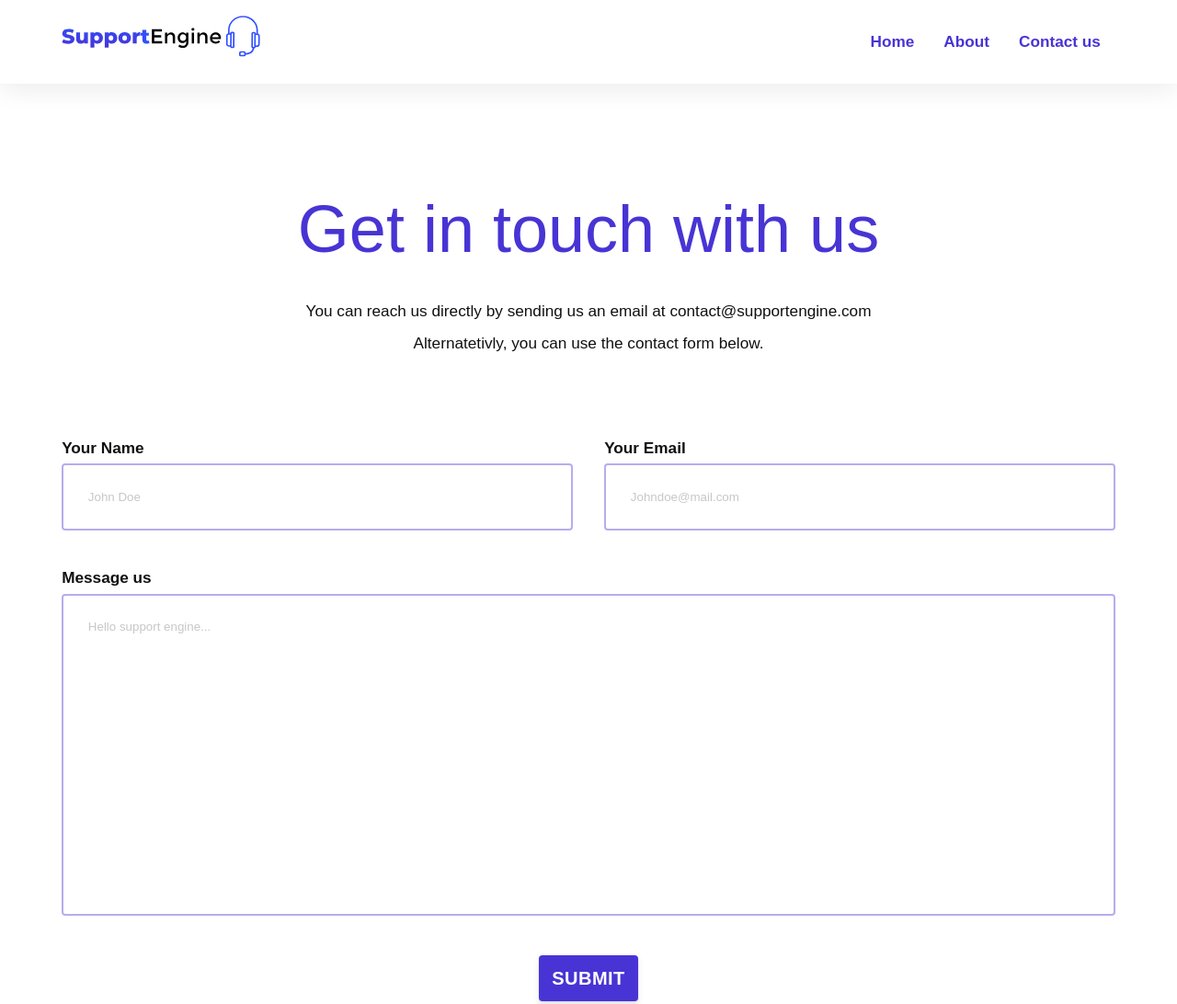
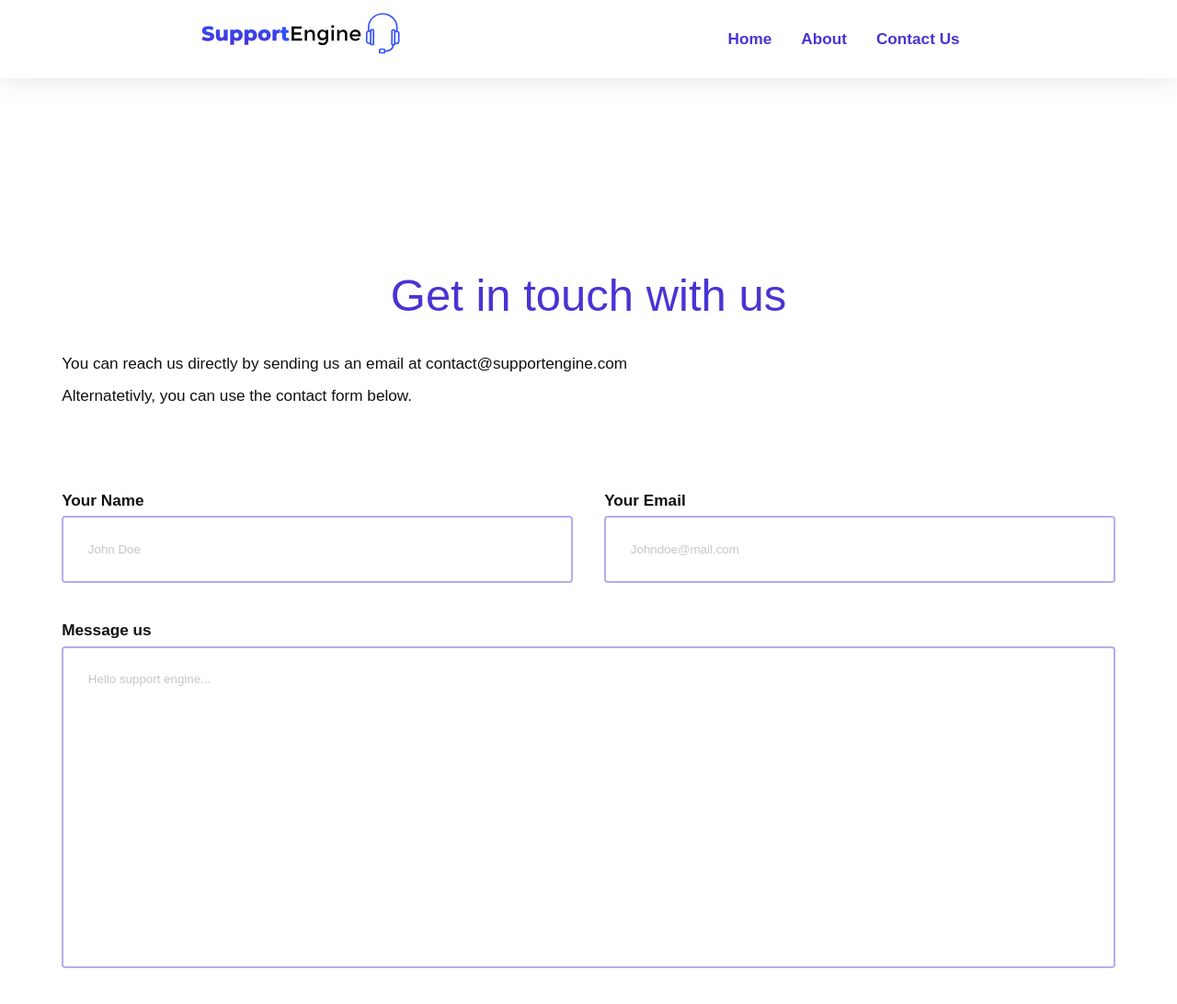
Before and after one commit to TheCodeisthub/SupportEngine, a Gatsby site: page /contact in a window 1280 px wide. Shown: the top 1092 px of the page at 92% size. Built offline with nearby package versions, Linux system fonts and the light colour scheme; Gatsby itself is replaced by a stand-in of ours.

Commit message:
Initial Commit

```diff
--- a/gatsby-config.js
+++ b/gatsby-config.js
@@ -7,6 +7,12 @@
   plugins: [
     `gatsby-plugin-react-helmet`,
     `gatsby-plugin-sass`,
+    {
+      resolve: `gatsby-plugin-styled-components`,
+      options: {
+        // Add any options here
+      },
+    },
     {
       resolve: `gatsby-source-filesystem`,
       options: {
--- a/package.json
+++ b/package.json
@@ -5,6 +5,7 @@
   "version": "0.1.0",
   "author": "Kyle Mathews <mathews.kyle@gmail.com>",
   "dependencies": {
+    "babel-plugin-styled-components": "^1.10.0",
     "gatsby": "^2.4.3",
     "gatsby-image": "^2.0.41",
     "gatsby-plugin-manifest": "^2.1.1",
@@ -12,6 +13,7 @@
     "gatsby-plugin-react-helmet": "^3.0.12",
     "gatsby-plugin-sass": "^2.0.11",
     "gatsby-plugin-sharp": "^2.0.37",
+    "gatsby-plugin-styled-components": "^3.0.7",
     "gatsby-source-filesystem": "^2.0.33",
     "gatsby-transformer-sharp": "^2.1.19",
     "node-sass": "^4.12.0",
@@ -19,7 +21,8 @@
     "react": "^16.8.6",
     "react-dom": "^16.8.6",
     "react-helmet": "^5.2.1",
-    "react-toggle-display": "^2.2.0"
+    "react-toggle-display": "^2.2.0",
+    "styled-components": "^4.2.0"
   },
   "devDependencies": {
     "prettier": "^1.17.1"
--- a/src/components/HomepageComponents/Step1.js
+++ b/src/components/HomepageComponents/Step1.js
@@ -4,7 +4,7 @@
 
 export default function Step1() {
   return (
-    <div className="item1-c">
+    <div className="item1-c item1-aside">
       <aside className="item1">
         <Steps1 />
         <h2 style={{ fontWeight: "500", fontSize: "36px" }}>
--- a/src/components/navbar/Navbar.js
+++ b/src/components/navbar/Navbar.js
@@ -1,27 +1,40 @@
 import React, { Component } from "react"
 import NavbarHeader from "./NavbarHeader"
 import NavbarLinks from "./NavbarLinks"
+import styled from "styled-components"
 
 class Navbar extends Component {
   state = {
-    navbarClicked: false,
+    navbarOpen: false,
   }
 
   handleNavbar = () => {
     this.setState(() => {
-      return { navbarClicked: !this.state.navbarClicked }
+      return { navbarOpen: !this.state.navbarOpen }
     })
   }
   render() {
     return (
-      <header className="nav--header">
-        <nav className="nav container">
-          <NavbarHeader handleNavbar={this.handleNavbar} />
-          <NavbarLinks navbarClicked={this.state.navbarClicked} />
-        </nav>
-      </header>
+      <NavWrapper>
+        <NavbarHeader handleNavbar={this.handleNavbar} />
+        <NavbarLinks navbarOpen={this.state.navbarOpen} />
+      </NavWrapper>
     )
   }
 }
 
+const NavWrapper = styled.nav`
+  box-shadow: 0px 4px 30px rgba(0, 0, 0, 0.09);
+  position: fixed;
+  top: 0;
+  left: 0;
+  right: 0;
+  z-index: 3;
+  background: #ffffff;
+  @media (min-width: 768px) {
+    display: flex;
+    align-items: center;
+  }
+`
+
 export default Navbar
--- a/src/components/navbar/NavbarHeader.js
+++ b/src/components/navbar/NavbarHeader.js
@@ -2,12 +2,14 @@
 import { Link } from "gatsby"
 import logo from "../../images/Logo.svg"
 import menu from "../../images/buger_menu.svg"
+import styled from "styled-components"
 
 class NavbarHeader extends Component {
   render() {
     const { handleNavbar } = this.props
     return (
-      <div className="nav__header--content">
+      <HeaderWrapper>
+        {/* <div className="nav__header--content"> */}
         <Link to="/">
           <img src={logo} width="220px" alt="logo" />
         </Link>
@@ -19,9 +21,30 @@
         >
           <img src={menu} width="40px" alt="menu" />
         </button>
-      </div>
+        {/* </div> */}
+      </HeaderWrapper>
     )
   }
 }
 
+const HeaderWrapper = styled.div`
+  padding: 0.4rem 1rem;
+  display: flex;
+  align-items: center;
+  justify-content: space-between;
+
+  .nav-menu {
+    border: none;
+    background: transparent;
+    outline: none;
+    cursor: pointer;
+  }
+  @media (min-width: 768px) {
+    margin-left: 12.7rem;
+    .nav-menu {
+      display: none;
+    }
+  }
+`
+
 export default NavbarHeader
--- a/src/components/navbar/NavbarLinks.js
+++ b/src/components/navbar/NavbarLinks.js
@@ -1,5 +1,6 @@
 import React, { Component } from "react"
 import { Link } from "gatsby"
+import styled from "styled-components"
 
 class NavbarLinks extends Component {
   state = {
@@ -23,19 +24,54 @@
   }
   render() {
     return (
-      <ul className="nav--lists" clicked={this.props.navbarClicked}>
+      <LinkWrapper open={this.props.navbarOpen}>
+        <nav className="nav">
+          <ul className="nav-lists">
             {this.state.links.map(item => {
               return (
                 <li key={item.id}>
-              <Link to={item.path} className="nav--links">
+                  <Link to={item.path} className="nav--link">
                     {item.name}
                   </Link>
                 </li>
               )
             })}
           </ul>
+        </nav>
+      </LinkWrapper>
     )
   }
 }
 
+const LinkWrapper = styled.ul`
+  .nav--link {
+    display: block;
+    color: #4834d4;
+    padding: 0.5rem 1rem 0.5rem 1rem;
+    font-weight: 700;
+    text-transform: capitalize;
+    transition: 0.4s;
+    &:hover {
+      background: #4834d4;
+      color: #fff;
+      padding: 0.5rem 1rem 0.5rem 1.3rem;
+
+      @media (min-width: 768px) {
+        background: transparent;
+        color: #4834d4;
+        opacity: 0.7;
+      }
+    }
+  }
+  height: ${props => (props.open ? "152px" : "0px")};
+  overflow: hidden;
+  transition: 0.5s;
+
+  @media (min-width: 768px) {
+    height: auto;
+    display: flex;
+    margin-left: auto;
+  }
+`
+
 export default NavbarLinks
--- a/src/pages/contact.js
+++ b/src/pages/contact.js
@@ -9,20 +9,16 @@
     <SEO title="Contact" keywords={[`supportengine`, `contact us`, `form`]} />
     <section className="container contact_c">
       <h2
-        style={{
-          fontWeight: "300",
-          fontSize: "72px",
-          color: "#4834D4",
-          textAlign: "center",
-        }}
+        className="all__section--h2"
+        style={{ lineHeight: "1", textAlign: "center", marginBottom: "2rem" }}
       >
         Get in touch with us
       </h2>
-      <p style={{ textAlign: "center" }}>
+      <p style={{ textAlign: "left" }}>
         You can reach us directly by sending us an email at
         contact@supportengine.com
       </p>
-      <p style={{ textAlign: "center", marginBottom: "10vh" }}>
+      <p style={{ textAlign: "left", marginBottom: "10vh" }}>
         Alternatetivly, you can use the contact form below.
       </p>
       <form className="contact_form">
--- a/src/scss/HomePageStyles/HomeHeader.scss
+++ b/src/scss/HomePageStyles/HomeHeader.scss
@@ -20,10 +20,11 @@
 
     @include desktop {
       display: grid;
-      grid-gap: 2em;
+      grid-gap: 0em;
       grid-template-columns: var(--g-temp-col-2);
       color: #fff;
       text-align: left;
+      margin-top: 20vh;
     }
   }
 
@@ -31,7 +32,7 @@
     width: 100vw;
     font-weight: 500;
     font-size: 6vw;
-    line-height: 39px;
+    line-height: 30px;
     padding: 0 2em 0 2em;
 
     @include desktop {
@@ -63,7 +64,7 @@
     }
   }
   .home__section1--img {
-    width: 452.3px;
+    width: 299.3px;
     margin-top: 3em;
 
     @include desktop {
--- a/src/scss/HomePageStyles/HomeSection2.scss
+++ b/src/scss/HomePageStyles/HomeSection2.scss
@@ -84,4 +84,8 @@
     font-weight: 700;
     font-size: 30px;
   }
+
+  .item1-aside {
+    margin-top: -15vh;
+  }
 }
--- a/src/scss/about.scss
+++ b/src/scss/about.scss
@@ -10,12 +10,14 @@
   }
 
   .about--card {
+    box-shadow: 0 4px 8px 0 rgba(0, 0, 0, 0.2);
+    border-radius: 14px;
+    text-align: center;
+    margin-bottom: 4rem;
     @include desktop {
-      box-shadow: 0 4px 8px 0 rgba(0, 0, 0, 0.2);
-      border-radius: 14px;
       max-width: 350px;
+      margin: 0;
       /* margin: auto; */
-      text-align: center;
     }
 
     .about__card--icon img {
--- a/src/scss/contact.scss
+++ b/src/scss/contact.scss
@@ -20,9 +20,13 @@
 
   .input-c {
     display: grid;
-    grid-column-gap: 2em;
-    grid-template-columns: var(--g-temp-col-2);
-    margin-bottom: 2em;
+    grid-template-columns: var(--g-temp-col-1);
+
+    @include desktop {
+      grid-column-gap: 2em;
+      grid-template-columns: var(--g-temp-col-2);
+      margin-bottom: 2em;
+    }
   }
 
   .input-c input {
--- a/src/scss/layout.scss
+++ b/src/scss/layout.scss
@@ -103,85 +103,102 @@
 // }
 
 .container {
-  // max-width: 1000px;
+  max-width: 1180px;
   margin-left: auto;
   margin-right: auto;
   padding: 1em;
 
+  // @include desktop {
+  //   max-width: 1180px;
+  // }
+}
+
+.nav {
+  max-width: 1180px;
+  margin-left: auto;
+  margin-right: auto;
   @include desktop {
-    max-width: 1180px;
+    padding: 1em;
+  }
+}
+.nav-lists {
+  @include desktop {
+    display: flex;
+    align-items: center;
+    margin-left: auto;
+    margin-right: 12.7rem;
   }
 }
 
-.nav--header {
-  position: fixed;
-  top: 0;
-  left: 0;
-  right: 0;
-  z-index: 3;
-  background: #ffffff;
-  box-shadow: 0px 4px 30px rgba(0, 0, 0, 0.09);
-  width: 100vw;
-}
-.nav {
-  @include desktop {
-    display: flex;
-    align-items: center;
+// .nav--header {
+//   position: fixed;
+//   top: 0;
+//   left: 0;
+//   right: 0;
+//   z-index: 3;
+//   background: #ffffff;
+//   box-shadow: 0px 4px 30px rgba(0, 0, 0, 0.09);
+//   width: 100vw;
+// }
+// .nav {
+//   @include desktop {
+//     display: flex;
+//     align-items: center;
 
-    .nav--links {
-      padding-inline-end: 2em;
-      color: #4834d4;
-      transition: 0.5s;
-    }
-  }
-}
+//     .nav--links {
+//       padding-inline-end: 2em;
+//       color: #4834d4;
+//       transition: 0.5s;
+//     }
+//   }
+// }
 
-.nav--header {
-  .nav__header--content {
-    display: flex;
-    align-items: center;
-    justify-content: space-between;
-  }
+// .nav--header {
+//   .nav__header--content {
+//     display: flex;
+//     align-items: center;
+//     justify-content: space-between;
+//   }
 
-  .nav--lists {
-    // display: none;
-    & a {
-      display: block;
-      font-weight: 700;
-      padding: 0.5rem 1rem 0.5rem 1rem;
-      transition: 0.5s;
-    }
+//   .nav--lists {
+//     // display: none;
+//     & a {
+//       display: block;
+//       font-weight: 700;
+//       padding: 0.5rem 1rem 0.5rem 1rem;
+//       transition: 0.5s;
+//     }
 
-    & a:hover {
-      background: #4834d4;
-      color: #fff;
-    }
-    display: none;
-    // height: 0;
-    // overflow: hidden;
-    @include desktop {
-      display: flex;
-      margin-left: auto;
+//     & a:hover {
+//       background: #4834d4;
+//       color: #fff;
+//     }
+//     // display: none;
+//     // height: 0;
+//     // overflow: hidden;
+//     @include desktop {
+//       display: flex;
+//       margin-left: auto;
 
-      & a:hover {
-        background: transparent;
-        color: #4834d4;
-        opacity: 0.7;
-      }
-    }
-  }
+//       & a:hover {
+//         background: transparent;
+//         color: #4834d4;
+//         opacity: 0.7;
+//       }
+//     }
+//   }
 
-  .nav-menu {
-    background: transparent;
-    border: none;
-    cursor: pointer;
-    outline: #2c2c54;
+//   .nav-menu {
+//     background: transparent;
+//     border: none;
+//     cursor: pointer;
+//     outline: #2c2c54;
 
-    @include desktop {
-      display: none;
-    }
-  }
-}
+//     @include desktop {
+//       display: none;
+//     }
+//   }
+// }
 
 .footer--bg {
   background: #3a3768;
```
Also changed, not shown: 1 other file. Lines whose indentation alone changed are shown as unchanged.
